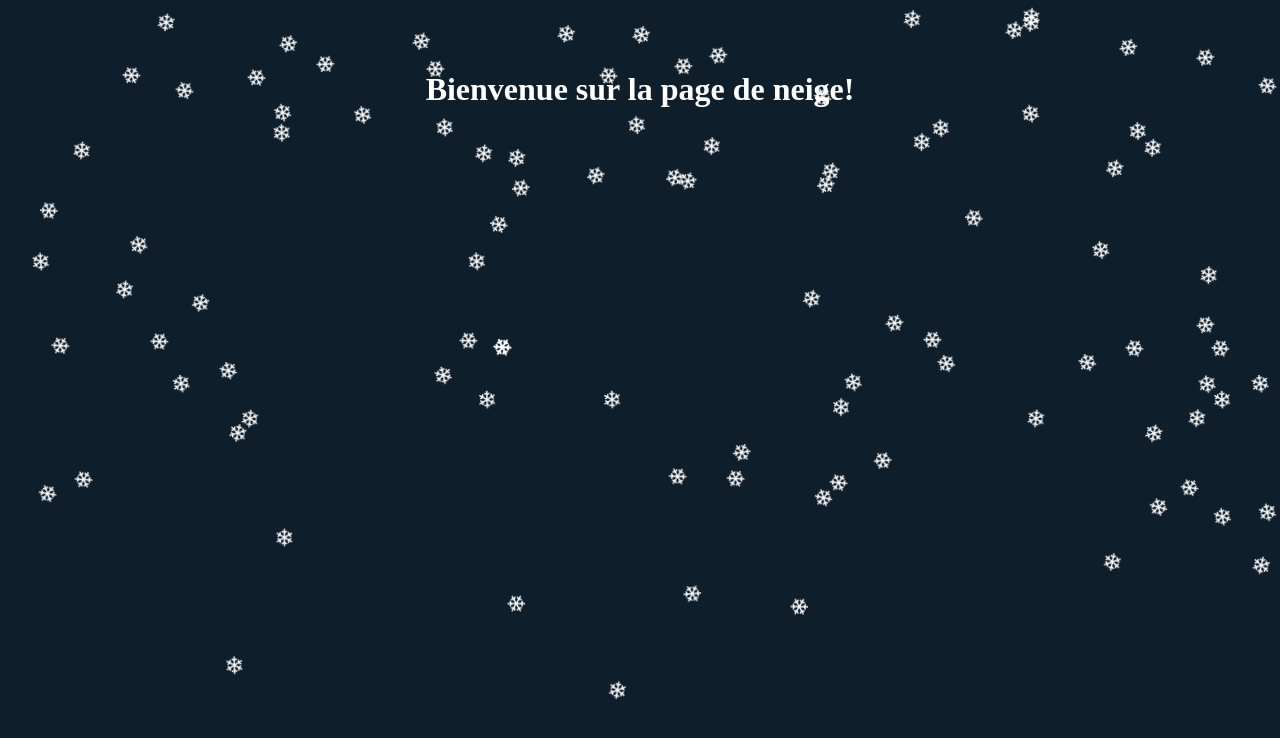
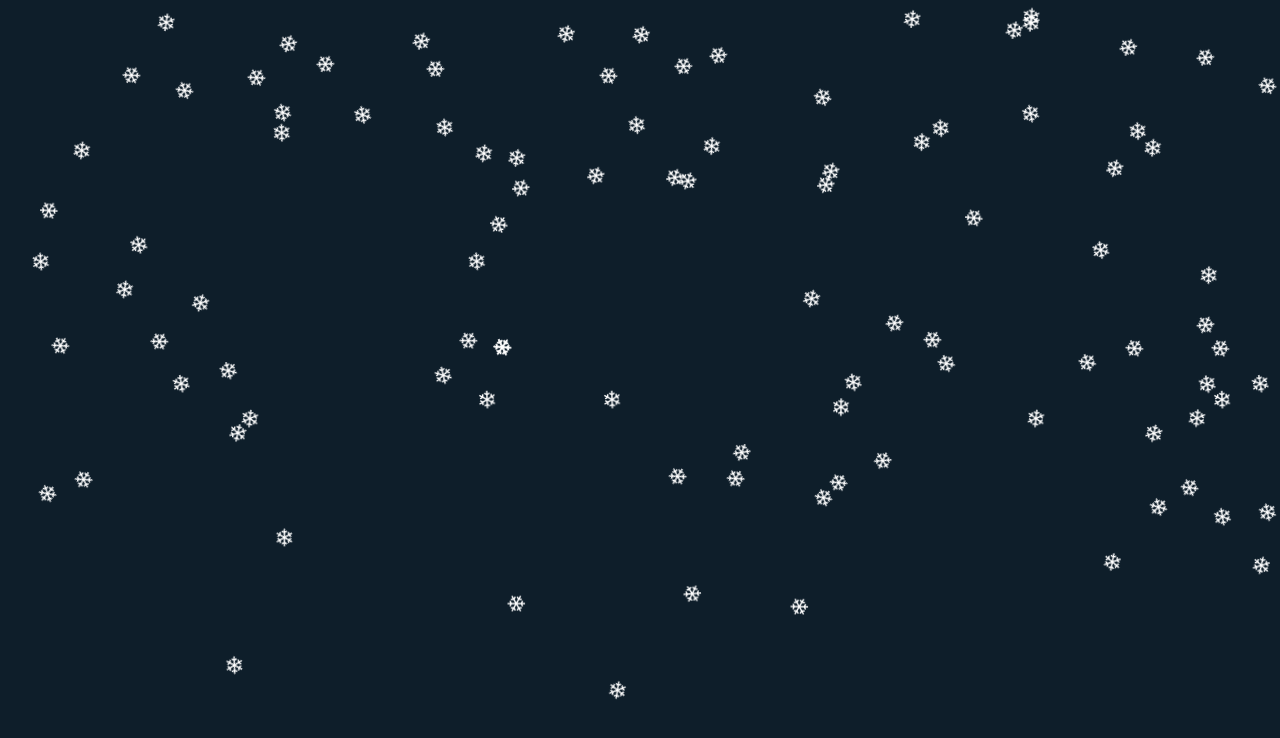
Before and after one commit to SteveJacks0n/snow-effect, a plain HTML site: page index.htm in a window 1280 px wide. Drawn offline with Linux system fonts and the light colour scheme.

Commit message:
Erased the phrase "Bienvenue à la page de neige"

```diff
--- a/index.htm
+++ b/index.htm
@@ -35,8 +35,6 @@
 </head>
 <body>
 
-  <h1 style="text-align:center; color: white; padding-top: 50px;">Bienvenue sur la page de neige!</h1>
-
   <!-- Conteneur pour l'effet de neige -->
   <div id="snowflakes"></div>
 
```
